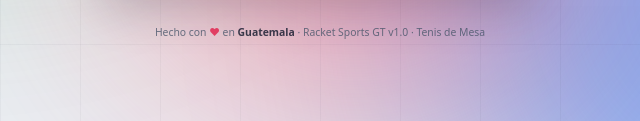
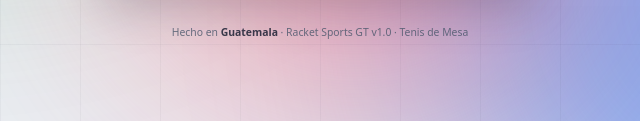
Before and after one commit to KevDev2711/racket-sports-gt, a website with bundled scripts: page public/index.html in a window 1280 px wide. Shown: the part 676-797 px from the top of the page, 320-960 px from the left. Built offline with nearby package versions, Linux system fonts and the light colour scheme.

Commit message:
removed heart

```diff
--- a/public/index.html
+++ b/public/index.html
@@ -198,7 +198,7 @@
   </section>
 
   <footer class="footer">
-    Hecho con <span style="color:#e11d48" aria-hidden="true">♥</span> en <strong>Guatemala</strong> · Racket Sports GT v1.0 · Tenis de Mesa
+    Hecho en <strong>Guatemala</strong> · Racket Sports GT v1.0 · Tenis de Mesa
   </footer>
 
 </main>
```
